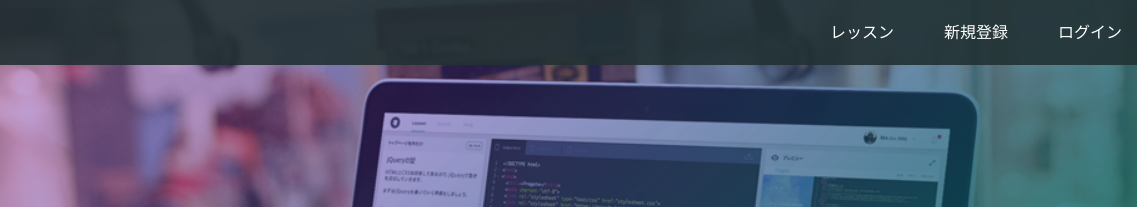
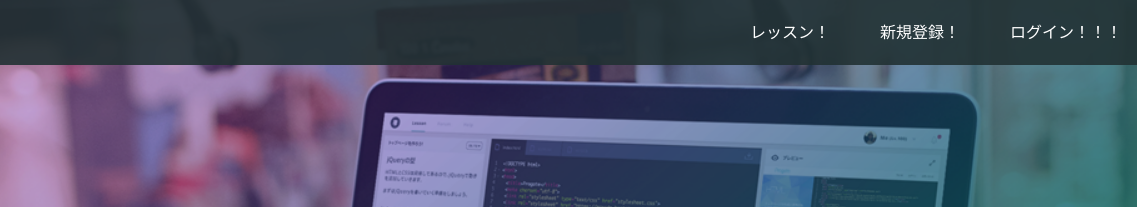
Before and after one commit to piyohiko2020/piyohiko2020.github.io, a plain HTML site: page index.html in a window 1280 px wide. Shown: the top 207 px of the page, 143-1280 px from the left. Drawn offline with Linux system fonts and the light colour scheme.

Commit message:
Update index.html

```diff
--- a/index.html
+++ b/index.html
@@ -15,9 +15,9 @@
       </div>
       <span class="fa fa-bars menu-icon"></span>
       <div class="header-right">
-        <a href="#">レッスン</a>
-        <a href="#">新規登録</a>
-        <a href="#" class="login">ログイン</a>
+        <a href="#">レッスン！</a>
+        <a href="#">新規登録！</a>
+        <a href="#" class="login">ログイン！！！</a>
       </div>
     </div>
   </header>
```
